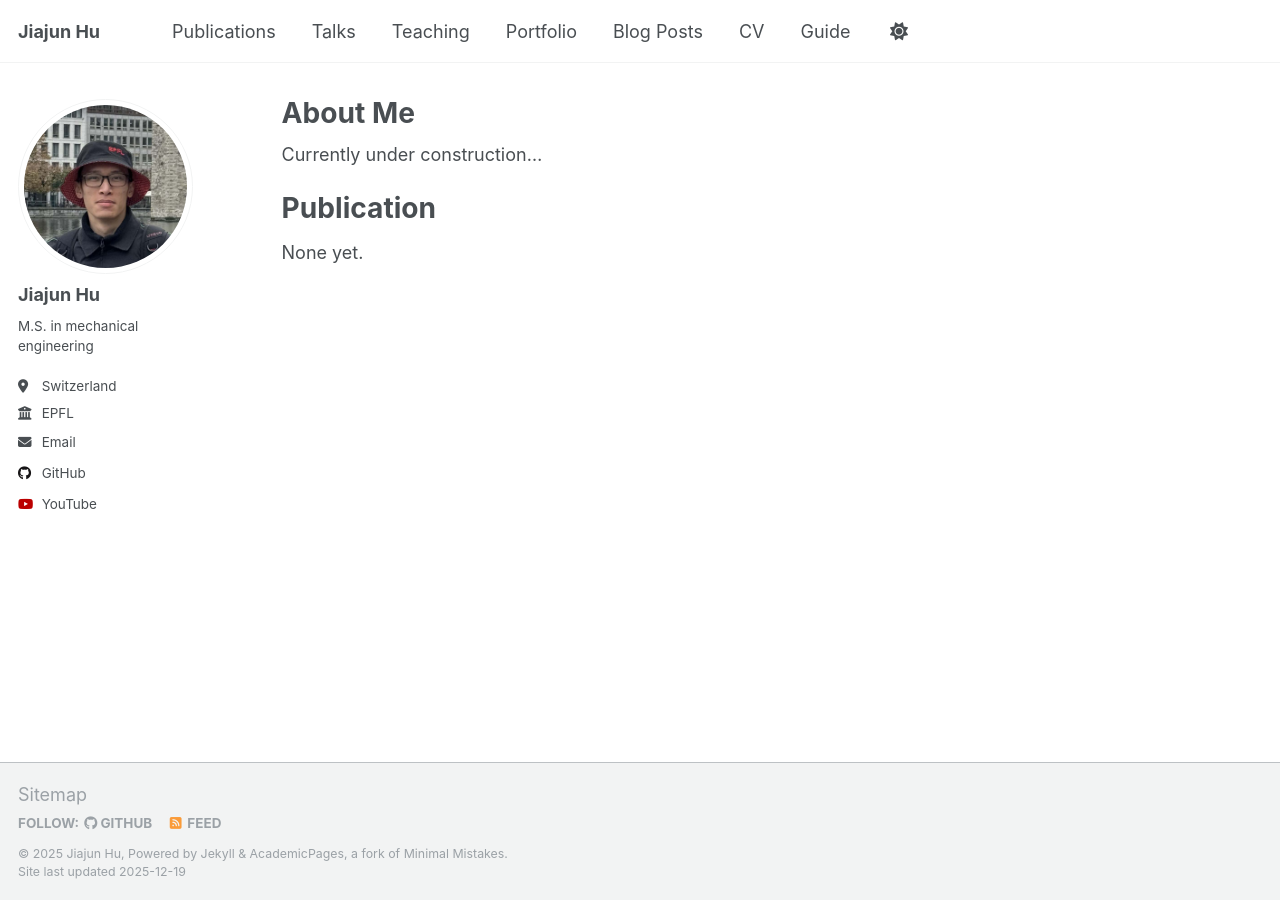
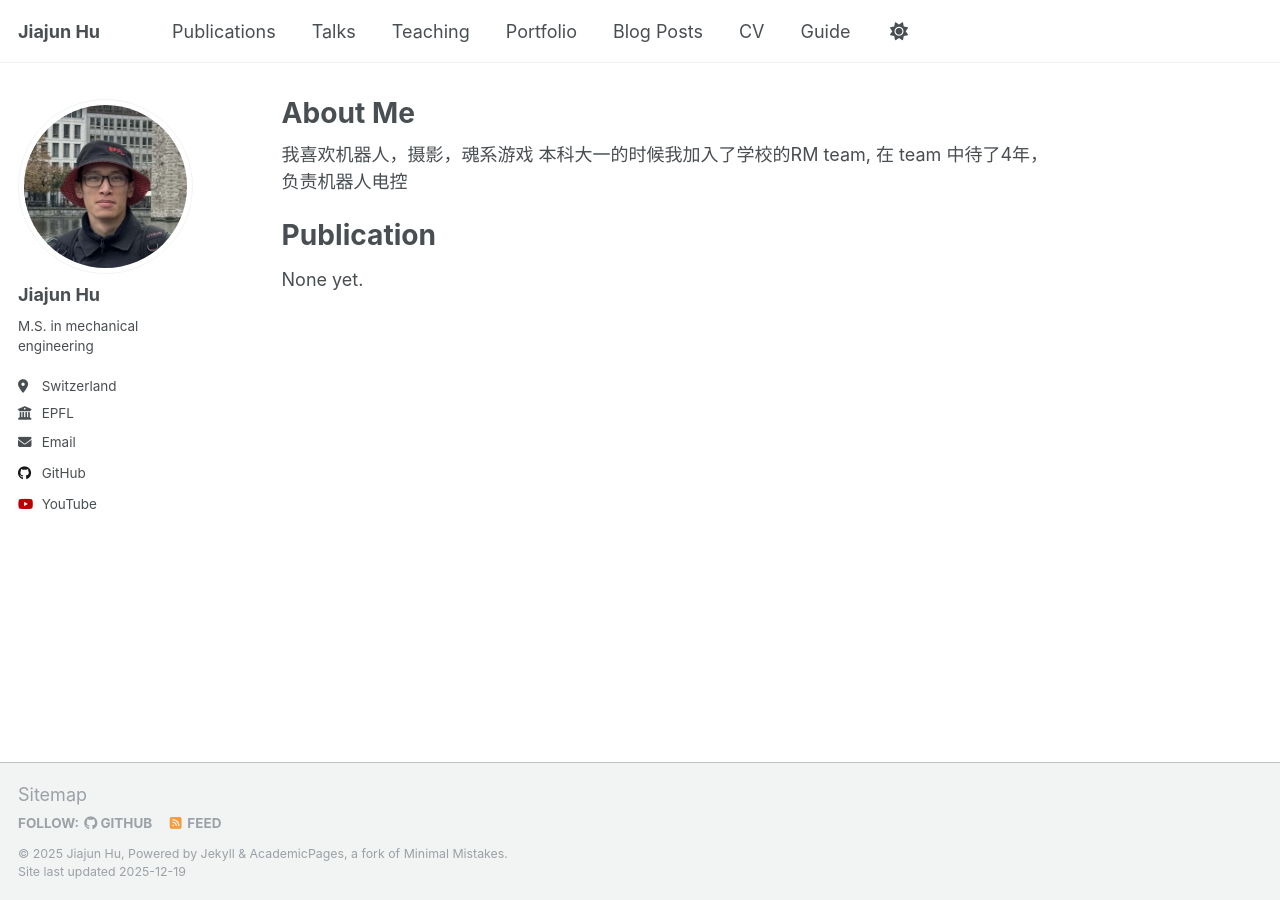
Before and after one commit to MATH-286-Pro/MATH-286-Pro.github.io, a Jekyll site: the page built from _pages/about.md, in a window 1280 px wide. Built offline with Jekyll 4.4.1, drawn with Linux system fonts in a browser that asks for light colours.

Commit message:
writing info ... ing

```diff
--- a/_pages/about.md
+++ b/_pages/about.md
@@ -7,7 +7,8 @@ redirect_from:
   - /about.html
 ---
 
-Currently under construction...
+我喜欢机器人，摄影，魂系游戏
+本科大一的时候我加入了学校的RM team, 在 team 中待了4年，负责机器人电控
 
 Publication
 ======
```
